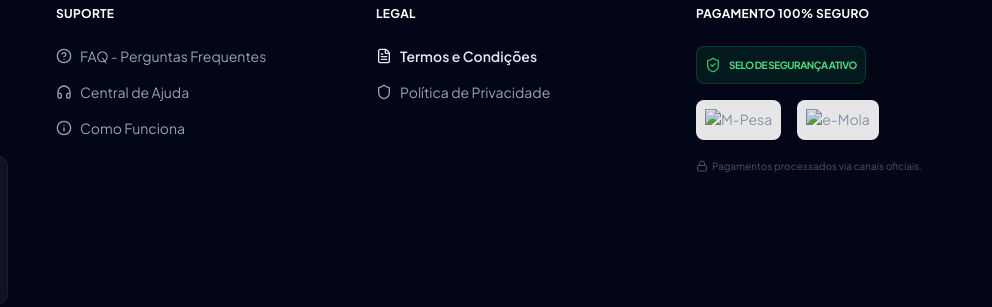
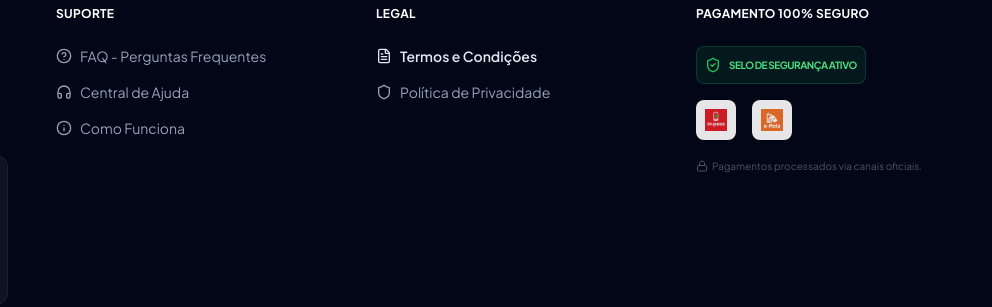
Before and after one commit to Jaylowkey/PayGo, a plain HTML site: page index.html in a window 1280 px wide. Shown: the part 3798-4105 px from the top of the page, 288-1280 px from the left. Drawn offline with nearby package versions, Linux system fonts and the light colour scheme; no server answers.

```diff
--- a/index.html
+++ b/index.html
@@ -592,10 +592,10 @@
           </div>
           <div class="flex gap-4 items-start">
             <div class="bg-white rounded-lg p-2 h-10 w-auto flex items-center justify-center border border-white/10 hover:border-white/30 transition shadow-sm overflow-hidden opacity-90 hover:opacity-100">
-              <img src="assets/mpesa2.png" alt="M-Pesa" class="h-full w-auto object-contain">
+              <img src="assets/images/mpesa2.png" alt="M-Pesa" class="h-full w-auto object-contain">
             </div>
             <div class="bg-white rounded-lg p-2 h-10 w-auto flex items-center justify-center border border-white/10 hover:border-white/30 transition shadow-sm overflow-hidden opacity-90 hover:opacity-100">
-              <img src="assets/emola1.png" alt="e-Mola" class="h-full w-auto object-contain">
+              <img src="assets/images/emola1.png" alt="e-Mola" class="h-full w-auto object-contain">
             </div>
           </div>
           <p class="text-[10px] mt-4 opacity-50 flex items-center gap-1">
```
